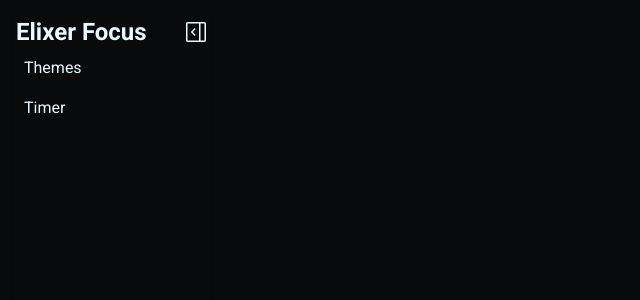
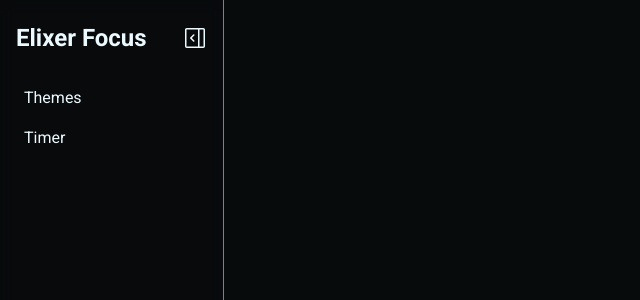
Before and after one commit to elixer-prince/elixer-focus, a React (Vite) app in the folder web/: page /settings in a window 1280 px wide. Shown: the top 300 px of the page, without its empty margins (0-640 px from the left). Built offline with nearby package versions, Linux system fonts and the light colour scheme.

Commit message:
refactor(sidebar): improve sidebar structure and styling for better readability

```diff
--- a/web/src/features/ui/navigation/Sidebar/Settings/components/Index.tsx
+++ b/web/src/features/ui/navigation/Sidebar/Settings/components/Index.tsx
@@ -4,14 +4,15 @@ import { GoSidebarExpand } from "react-icons/go";
 
 const Sidebar = () => {
   return (
-    <nav className="sidebar sm:bg-base-100/25 fixed top-0 left-0 z-10 w-full items-center p-4 backdrop-blur-sm max-sm:h-(--navbar-height) max-sm:border-b-2 sm:bottom-0 sm:w-(--sidebar-width)">
-      <div className={"flex items-center justify-between"}>
+    // Settings Sidebar
+    <nav className="sm:bg-base-100/25 border-r-base-content/50 fixed top-0 left-0 z-10 w-full items-center border-r px-4 py-5.5 backdrop-blur-sm select-none max-sm:h-(--navbar-height) max-sm:border-b-2 sm:bottom-0 sm:w-(--sidebar-width)">
+      <header className="mb-6 flex items-center justify-between">
         <NavLogo />
 
-        <div className={"cursor-pointer max-sm:hidden"}>
+        <div className="cursor-pointer max-sm:hidden">
           <GoSidebarExpand size={24} />
         </div>
-      </div>
+      </header>
 
       <LinkContainer />
     </nav>
```
